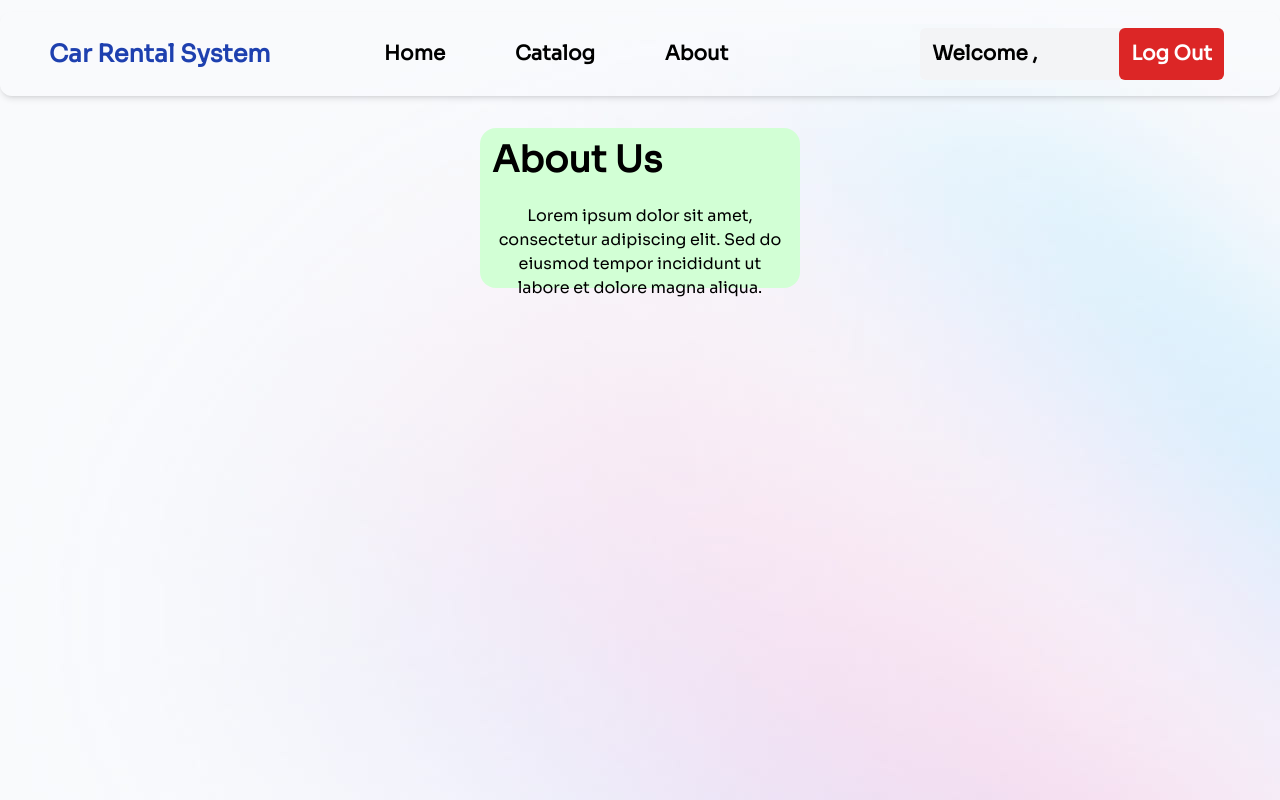
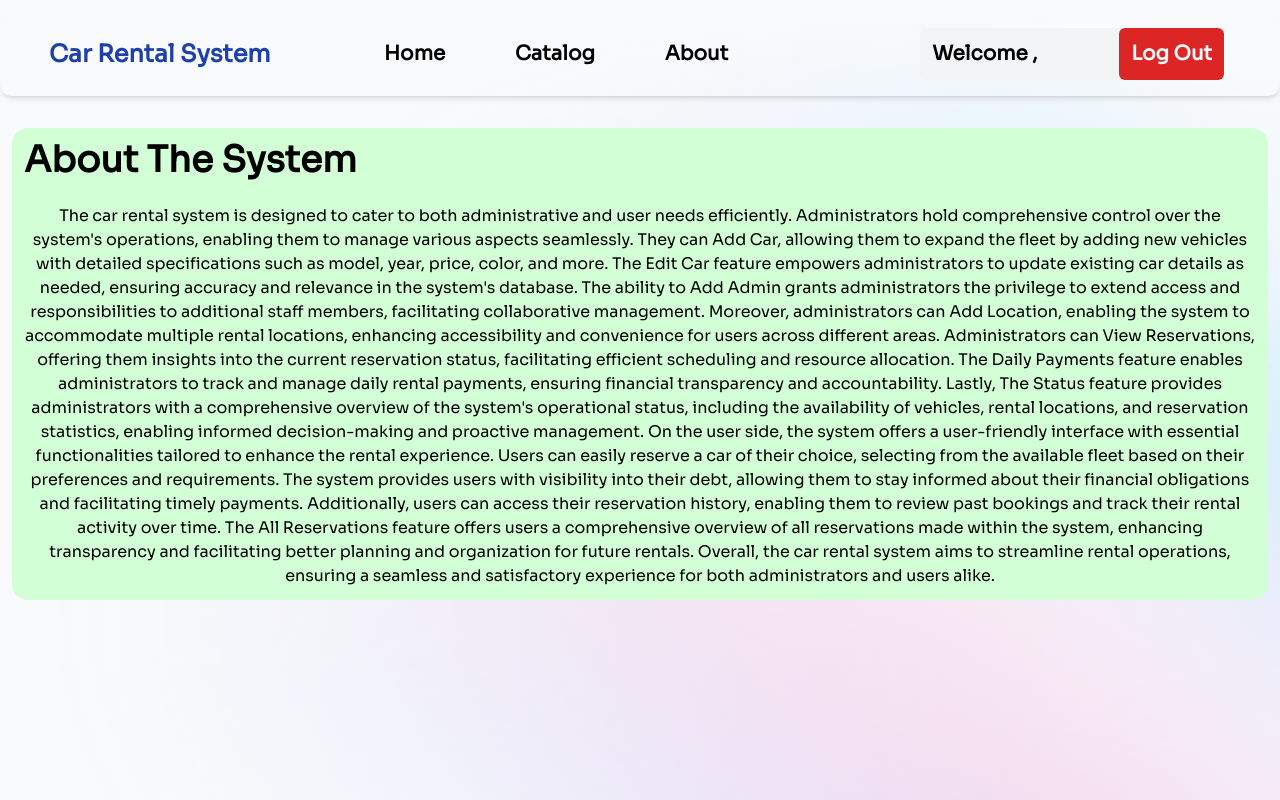
Before and after one commit to Abdelrahman-Muhammad/Car-Rental-System, a PHP site: page /About.php in a window 1280 px wide. Run offline with PHP 8.4, Linux system fonts and the light colour scheme; the visitor is signed in with stand-in values (Sample User, id 1); some libraries are stand-ins or nearby versions; some web fonts are replaced.

Commit message:
about done

```diff
--- a/About.php
+++ b/About.php
@@ -37,7 +37,7 @@ if (!isset($_SESSION['ssn'])) {
         </div>
         <div class="flex-auto ">
             <a href="dashboard.php" title="" class="inline-flex px-8 text-xl font-bold text-black transition-all duration-200 hover:text-blue-900 focus:text-blue-600 border border-transparent rounded-md items-center hover:bg-slate-100 focus:bg-slate-100"> Home </a>
-            <a href="#" title="" class="inline-flex px-8 text-xl font-bold text-black transition-all duration-200 hover:text-blue-900 focus:text-blue-600 border border-transparent rounded-md items-center hover:bg-slate-100 focus:bg-slate-100"> Catalog </a>
+            <a href="dashboard.php" title="" class="inline-flex px-8 text-xl font-bold text-black transition-all duration-200 hover:text-blue-900 focus:text-blue-600 border border-transparent rounded-md items-center hover:bg-slate-100 focus:bg-slate-100"> Catalog </a>
             <a href="About.php" title="" class="inline-flex px-8 text-xl font-bold text-black transition-all duration-200 hover:text-blue-900 focus:text-blue-600 border border-transparent rounded-md items-center hover:bg-slate-100 focus:bg-slate-100"> About </a>
         </div>
         <div class="flex-auto mr-10 text-right bg-gray-100 rounded-md">
@@ -58,9 +58,13 @@ if (!isset($_SESSION['ssn'])) {
 </header>
 
 <div class="flex flex-row justify-center">
-    <div class="flex flex-col bg-[#d2ffd5] w-1/4 h-40 rounded-2xl m-3 duration-200 ease-in">
-        <h1 class="font-Josefin_Sans text-white-900 p-3 text-4xl font-bold">About Us</h1>
-        <p class="text-center p-3">Lorem ipsum dolor sit amet, consectetur adipiscing elit. Sed do eiusmod tempor incididunt ut labore et dolore magna aliqua.</p>
+    <div class="flex flex-col bg-[#d2ffd5] w-1/p-10 h-100 rounded-2xl m-3 duration-200 ease-in">
+        <h1 class="font-Josefin_Sans text-white-900 p-3 text-4xl font-bold">About The System</h1>
+        <p class="text-center p-3">The car rental system is designed to cater to both administrative and user needs efficiently. Administrators hold comprehensive control over the system's operations, enabling them to manage various aspects seamlessly. They can Add Car, allowing them to expand the fleet by adding new vehicles with detailed specifications such as model, year, price, color, and more. The Edit Car feature empowers administrators to update existing car details as needed, ensuring accuracy and relevance in the system's database. The ability to Add Admin grants administrators the privilege to extend access and responsibilities to additional staff members, facilitating collaborative management. Moreover, administrators can Add Location, enabling the system to accommodate multiple rental locations, enhancing accessibility and convenience for users across different areas.
+
+Administrators can View Reservations, offering them insights into the current reservation status, facilitating efficient scheduling and resource allocation. The Daily Payments feature enables administrators to track and manage daily rental payments, ensuring financial transparency and accountability. Lastly, The Status feature provides administrators with a comprehensive overview of the system's operational status, including the availability of vehicles, rental locations, and reservation statistics, enabling informed decision-making and proactive management.
+
+On the user side, the system offers a user-friendly interface with essential functionalities tailored to enhance the rental experience. Users can easily reserve a car of their choice, selecting from the available fleet based on their preferences and requirements. The system provides users with visibility into their debt, allowing them to stay informed about their financial obligations and facilitating timely payments. Additionally, users can access their reservation history, enabling them to review past bookings and track their rental activity over time. The All Reservations feature offers users a comprehensive overview of all reservations made within the system, enhancing transparency and facilitating better planning and organization for future rentals. Overall, the car rental system aims to streamline rental operations, ensuring a seamless and satisfactory experience for both administrators and users alike.</p>
     </div>
 </div>
 
```
